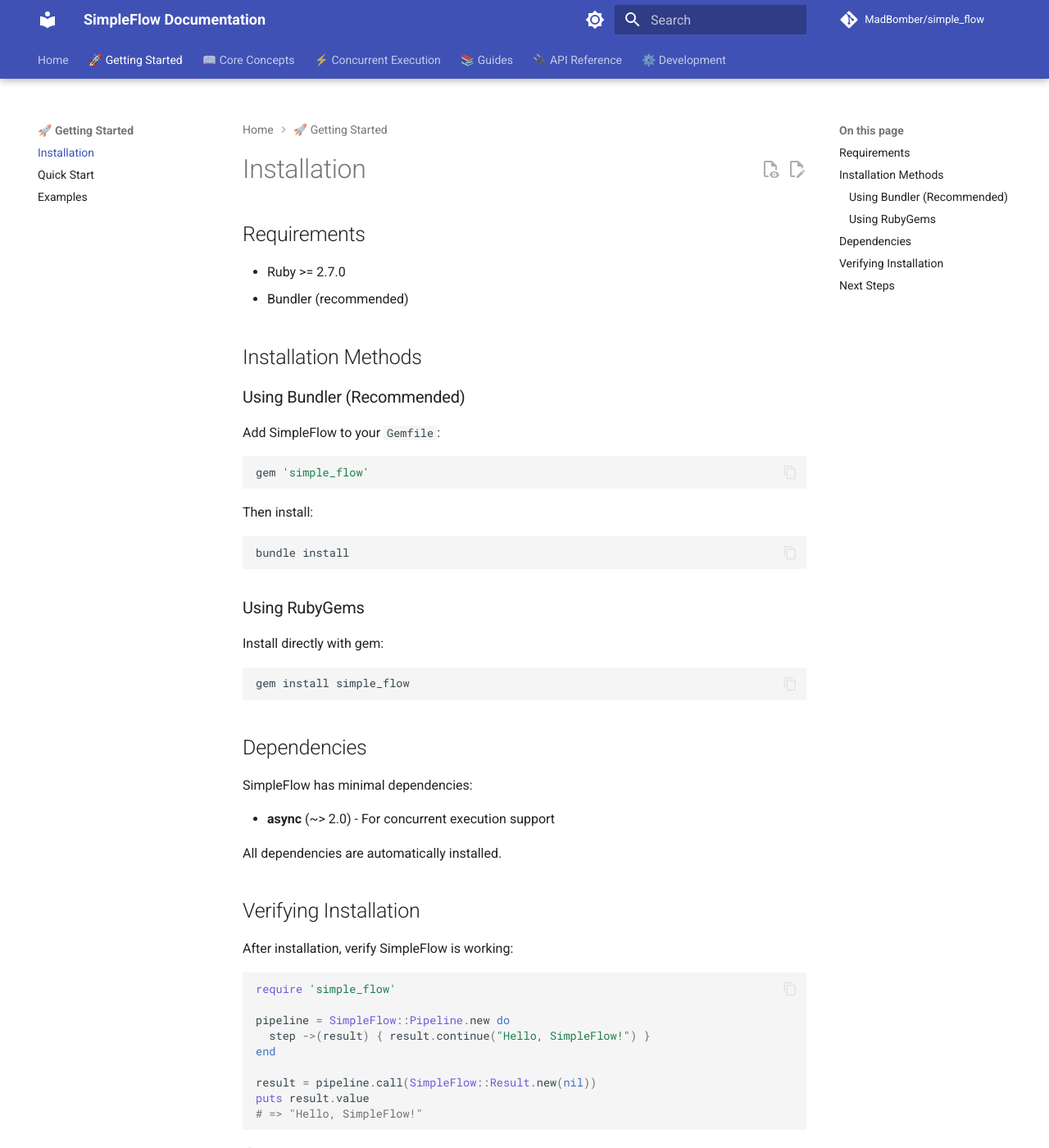
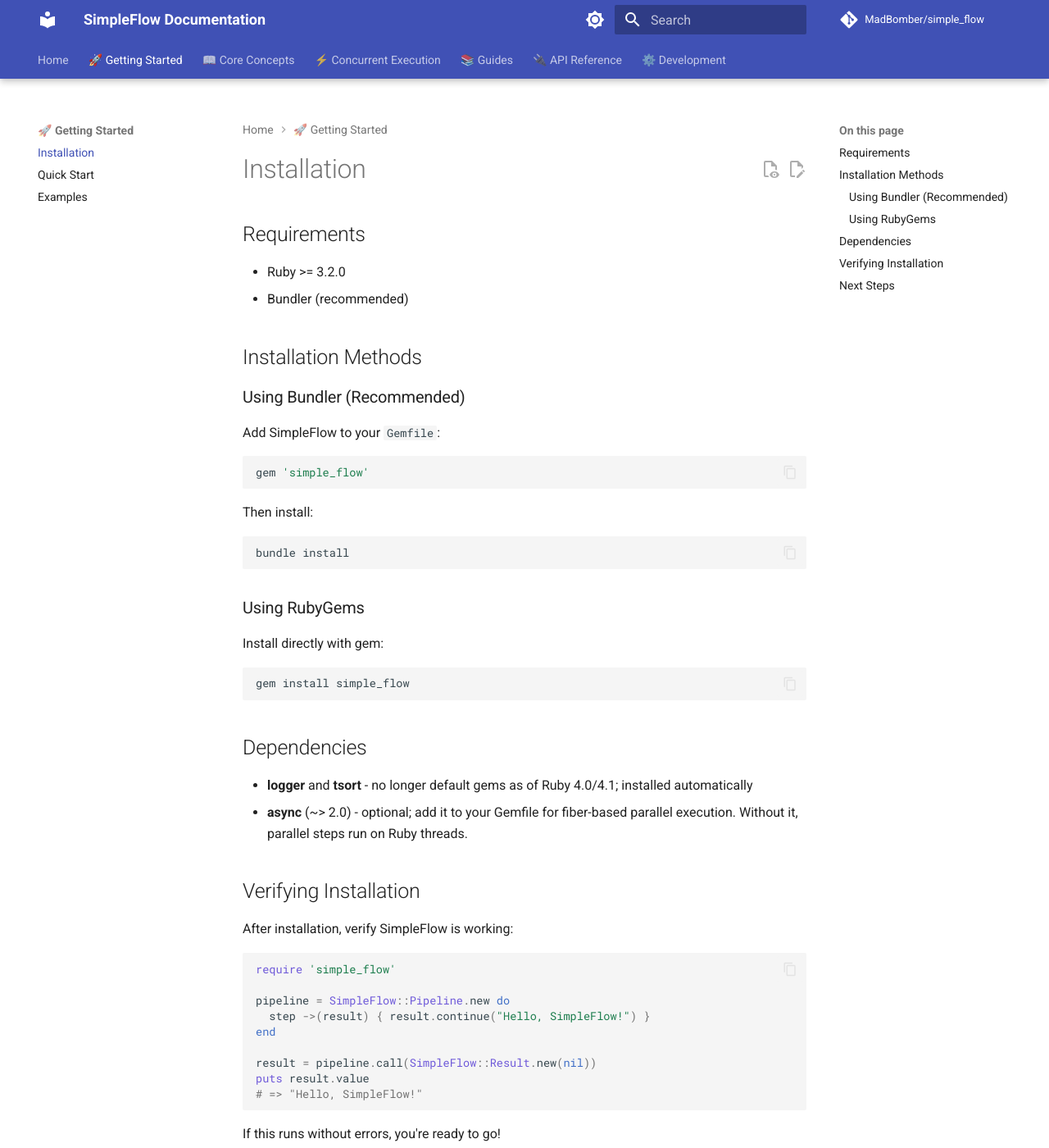
Before and after one commit to MadBomber/simple_flow, an MkDocs documentation site: the page built from docs/getting-started/installation.md, in a window 1280 px wide and 1400 px high. Shown: the whole window at 82% size. Built offline with MkDocs 1.6.1 and Material for MkDocs 9.7.7, drawn with Linux system fonts in a browser that asks for light colours; comment, search, counter and statistics services are not loaded.

Commit message:
fix: declare logger and tsort as runtime deps
logger is no longer a default gem as of Ruby 4.0 and tsort as of 4.1,
so require "simple_flow" raised LoadError under Bundler on Ruby 4.0+.
Declare both in the gemspec, drop the now-redundant dev-group logger
entry, and update the README and installation docs dependency notes.

```diff
--- a/docs/getting-started/installation.md
+++ b/docs/getting-started/installation.md
@@ -2,7 +2,7 @@
 
 ## Requirements
 
-- Ruby >= 2.7.0
+- Ruby >= 3.2.0
 - Bundler (recommended)
 
 ## Installation Methods
@@ -31,11 +31,8 @@
 
 ## Dependencies
 
-SimpleFlow has minimal dependencies:
-
-- **async** (~> 2.0) - For concurrent execution support
-
-All dependencies are automatically installed.
+- **logger** and **tsort** - no longer default gems as of Ruby 4.0/4.1; installed automatically
+- **async** (~> 2.0) - optional; add it to your Gemfile for fiber-based parallel execution. Without it, parallel steps run on Ruby threads.
 
 ## Verifying Installation
 
```
Also changed, not shown: CHANGELOG.md (+1 -0 lines), README.md (+1 -0 lines), simple_flow.gemspec, 3 other files.
